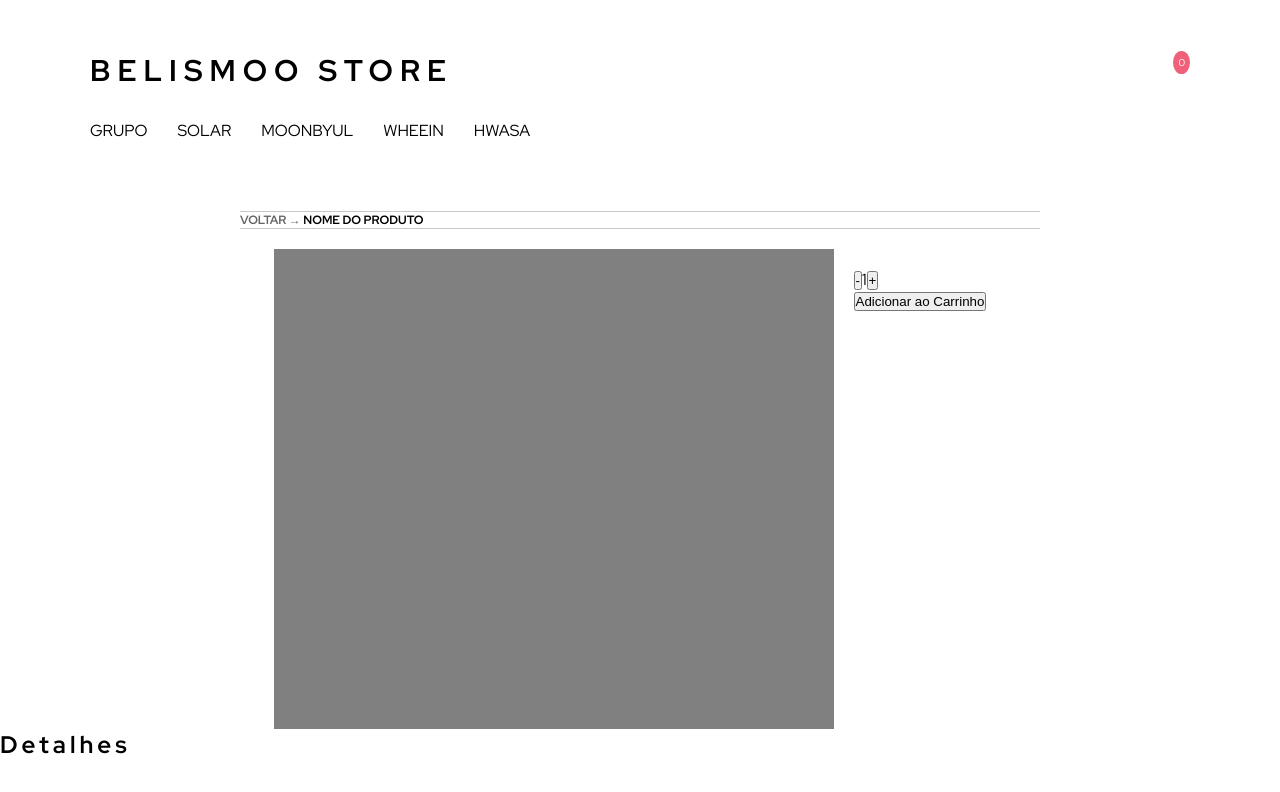
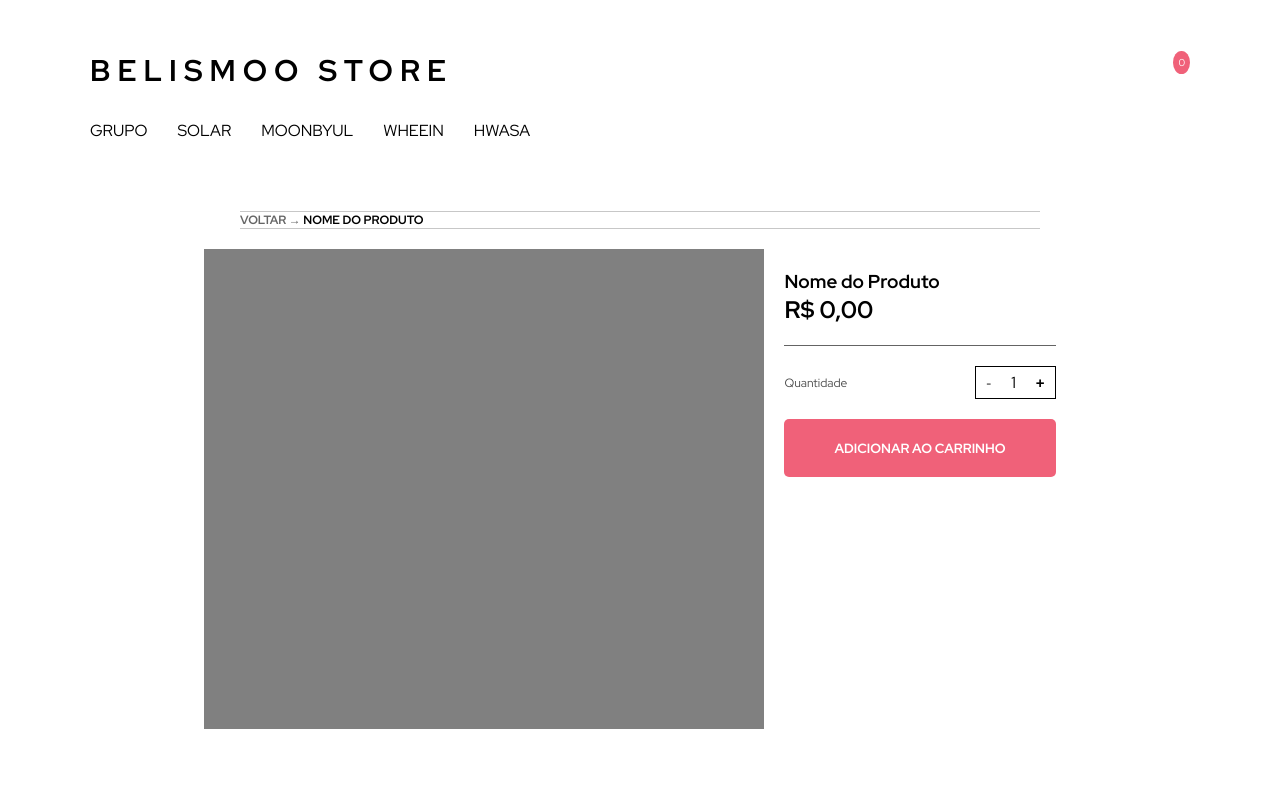
Before and after one commit to luanadplr/projeto-react-coderhouse, a React (Create React App) app: page /produto/1 in a window 1280 px wide. Shown: the top 792 px of the page. Built offline with nearby package versions, Linux system fonts and the light colour scheme; some icons are missing; the HTML template or start-up script is replaced by a standard one.

Commit message:
estilo-pageDetails

```diff
--- a/src/components/Item/Item.jsx
+++ b/src/components/Item/Item.jsx
@@ -1,7 +1,7 @@
 import "./Item.css"
 import { NavLink } from "react-router-dom"
 
-export default function Item({nome, stock, id, img}){
+export default function Item({nome, stock, id}){
     return(
         <div className="itemBase">
             <div className="cadaItem">
--- a/src/components/ItemCount/ItemCount.jsx
+++ b/src/components/ItemCount/ItemCount.jsx
@@ -1,9 +1,41 @@
 export default function ItemCount({contador, add, remove}){
+
+    const styleBotao = {
+        background: "none",
+        border: "none",
+        cursor: "pointer",
+        fontWeight: 700,
+        fontSize: "15px"
+    }
+
+    const styleBotaoDiminuir = {
+        background: "none",
+        border: "none",
+        cursor: "pointer",
+        fontWeight: 700,
+        fontSize: "15px",
+        color: "black"
+    }
+
+    if (contador == 1) {
+        styleBotaoDiminuir.cursor = "not-allowed"
+        styleBotaoDiminuir.color = "grey"
+    }
+
+    const styleContador = {
+        padding: "0 20px 0 20px"
+    }
+
+    const styleDivContador = {
+        border: "1px solid black",
+        padding: "5px 10px 5px 10px"
+    }
+
     return(
-        <div>
-            <button onClick={remove}>-</button>
-            <span>{contador}</span>
-            <button onClick={add}>+</button>
+        <div className="divContador" style={styleDivContador}>
+            <button onClick={remove} className="btn" style={styleBotaoDiminuir}>-</button>
+            <span className="contador" style={styleContador}>{contador}</span>
+            <button onClick={add} className="btn btnSoma" style={styleBotao}>+</button>
         </div>
     )
 }
--- a/src/components/ItemList/ItemList.jsx
+++ b/src/components/ItemList/ItemList.jsx
@@ -1,30 +1,7 @@
 import { useEffect, useState } from "react"
 import Item from "../Item/Item"
 
-export default function ItemList(){
-
-    const [produtos, setProdutos] = useState([])
-
-    function minhaPromise(){
-        return new Promise((resolve, reject)=>{
-            setTimeout(()=>{
-                resolve([
-                    {id: 1, nome: "Yellow Flower", stock: 2},
-                    {id: 2, nome: "Red Moon", stock: 3},
-                    {id: 3, nome: "Blue;s", stock: 5},
-                    {id: 4, nome: "White Wind", stock: 6}
-                ])
-            },1000)
-        })
-    }
-
-    useEffect(()=>{
-        minhaPromise()
-            .then(sucesso => {
-                const totalProdutos = sucesso.map((produtos)=> produtos)
-                setProdutos(totalProdutos)
-            })
-    },[])
+export default function ItemList({produtos}){
 
     const estiloLista = {
         display: "flex"
--- a/src/pages/ItemDetailContainer/ItemDetailContainer.css
+++ b/src/pages/ItemDetailContainer/ItemDetailContainer.css
@@ -1,3 +1,4 @@
+
 .informacoesProduto{
     display: flex;
     justify-content: center;
@@ -12,3 +13,25 @@
 .infosProdutos{
     padding: 20px;
 }
+
+.quantidade_Produto{
+    display: flex;
+    align-items: center;
+    justify-content: space-between;
+    margin: 20px 0 20px 0;
+    border-top: thin solid rgba(0, 0, 0, 0.607);
+    padding-top: 20px;
+}
+
+.btn_AdicionarCarrinho{
+    width: 100%;
+    padding: 20px 50px;
+    background-color: rgb(240, 97, 121);
+    color: white;
+    border:none;
+    text-transform: uppercase;
+    font-weight: 700;
+    font-family: "Red Hat Display", sans-serif;
+    border-radius: 5px;
+    cursor: pointer;
+}
--- a/src/pages/ItemDetailContainer/ItemDetailContainer.jsx
+++ b/src/pages/ItemDetailContainer/ItemDetailContainer.jsx
@@ -11,7 +11,6 @@ export default function ItemDetailContainer(){
     const [contador, useContador] = useState(1)
 
     function addProduto() { useContador(contador+1) }
-
     function removeProduto() {
         if (contador > 0) useContador(contador-1)
     }
@@ -34,15 +33,17 @@ export default function ItemDetailContainer(){
                     <div className="testeImagemDois"></div>
                 </div>
                 <div className="infosProdutos">
-                    <ItemCount
-                        contador = {contador}
-                        add = {addProduto}
-                        remove = {removeProduto}/>
-                    <button>Adicionar ao Carrinho</button>
+                    <h3 className="nome_Produto">Nome do Produto</h3>
+                    <h2 className="preco_Produto">R$ 0,00</h2>
+                    <div className="quantidade_Produto">
+                        <p style={{fontSize: "12px", opacity: 0.7}}>Quantidade</p>
+                        <ItemCount
+                            contador = {contador}
+                            add = {addProduto}
+                            remove = {removeProduto}/>
+                    </div>
+                    <button className="btn_AdicionarCarrinho">Adicionar ao Carrinho</button>
                 </div>
-            </div>
-            <div className="detalhesProduto">
-                <h2>Detalhes</h2>
             </div>
         </div>
     )
--- a/src/pages/ItemListContainer/ItemListContainer.css
+++ b/src/pages/ItemListContainer/ItemListContainer.css
@@ -15,7 +15,7 @@
     height: 20em;
 }
 
-h2{
+.tituloCategoria{
     letter-spacing: 4px;
     margin-bottom: 7px;
 }
--- a/src/pages/ItemListContainer/ItemListContainer.jsx
+++ b/src/pages/ItemListContainer/ItemListContainer.jsx
@@ -1,20 +1,43 @@
 import ItemList from "../../components/ItemList/ItemList"
+import { useState, useEffect } from "react"
 import "./ItemListContainer.css"
 
 export default function ItemListContainer(){
 
+    const [produtos, setProdutos] = useState([])
+
+    function minhaPromise(){
+        return new Promise((resolve, reject)=>{
+            setTimeout(()=>{
+                resolve([
+                    {id: 1, nome: "Yellow Flower", stock: 2},
+                    {id: 2, nome: "Red Moon", stock: 3},
+                    {id: 3, nome: "Blue;s", stock: 5},
+                    {id: 4, nome: "White Wind", stock: 6}
+                ])
+            },1000)
+        })
+    }
+
+    useEffect(()=>{
+        minhaPromise()
+            .then(sucesso => {
+                const totalProdutos = sucesso.map((produtos)=> produtos)
+                setProdutos(totalProdutos)
+            })
+    },[])
 
     return(
         <div>
             <div className="bannerProdutos">
                 <div className="txtProdutos">
-                    <h2>MAMAMOO</h2>
+                    <h2 className="tituloCategoria">MAMAMOO</h2>
                     <p className="txtDescricao">MAMAMOO (em coreano: hangul: 마마무) é um grupo feminino sul-coreano formado pela RBW Entertainment em 2014. O grupo é formado por quatro integrantes: Solar, Moonbyul, Wheein e Hwasa e teve sua estreia oficial em 18 de junho de 2014.</p>
                 </div>
             </div>
             <div className="listagemProdutos">
                 <h3 className="tituloProdutos"><span className="txtCategoria">GRUPO → </span> TODOS OS PRODUTOS</h3>
-                <div><ItemList/></div>
+                <div><ItemList produtos={produtos}/></div>
             </div>
         </div>
     )
```
